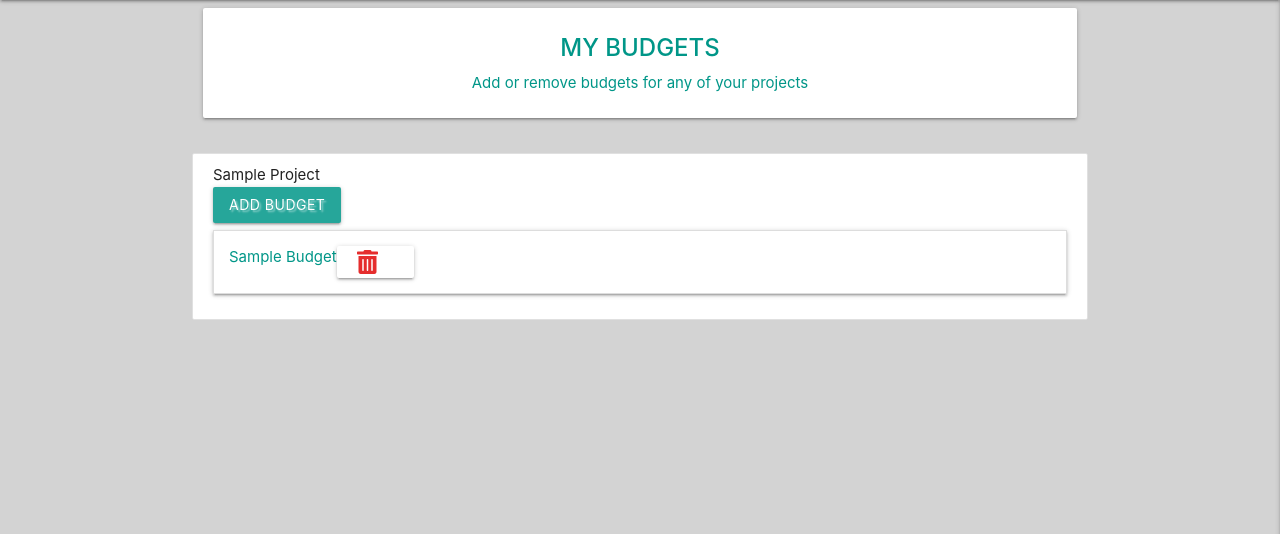
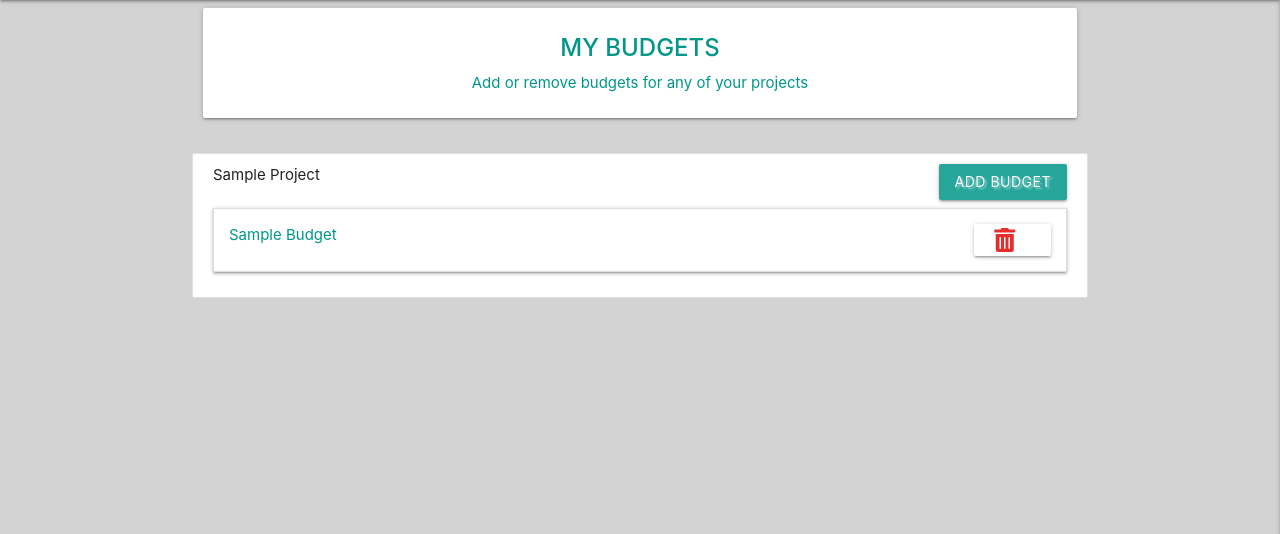
Before and after one commit to Code-Institute-Submissions/nic-was-project-budget_AprResub, a Flask app: page /budgets in a window 1280 px wide. Shown: the part 64-598 px from the top of the page. Run offline with Flask 2, Linux system fonts and the light colour scheme; the visitor is signed in with stand-in values (Sample User, id 1); a database or web service that is not in the repository returns one stand-in record (values such as "Sample title"); some libraries are stand-ins or nearby versions.

Commit message:
Adding customer css to be able to align buttons to the right and text to the left of a row in the display of projects and budgets

```diff
--- a/static/css/style.css
+++ b/static/css/style.css
@@ -53,3 +53,15 @@ body {
 .greyed-out {
     color: deeppink;
 }
+
+.my-row {
+    display: flex;
+    flex-direction: row;
+    justify-content: space-between;
+}
+
+.home-list li {
+    list-style: inside;
+    list-style-type: circle;
+
+}
```
